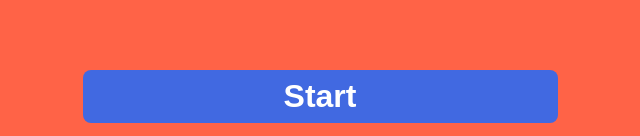
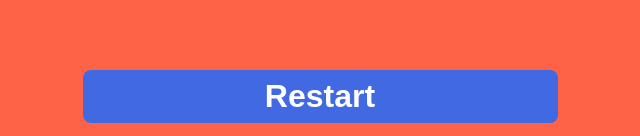
Before and after one commit to UltiPro/Memory-Color-Master, a website: page Memory Color Master/index.html in a window 1280 px wide. Shown: the part 661-797 px from the top of the page, without its empty margins (320-960 px from the left). Drawn offline with nearby package versions, Linux system fonts and the light colour scheme.

Commit message:
Update index.html

```diff
--- a/Memory Color Master/index.html
+++ b/Memory Color Master/index.html
@@ -25,7 +25,7 @@
             </template>
         </div>
         <div class="game-reset">
-            <button id="reset-button">Start</button>
+            <button id="reset-button">Restart</button>
         </div>
     </div>
 </body>
```
